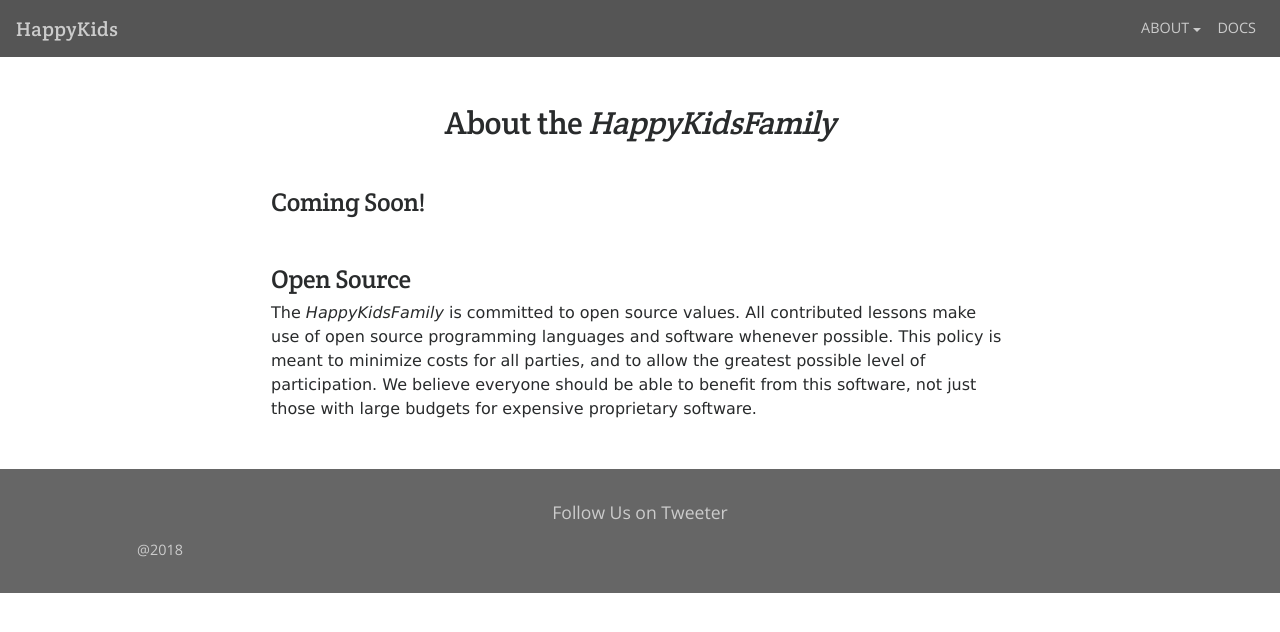
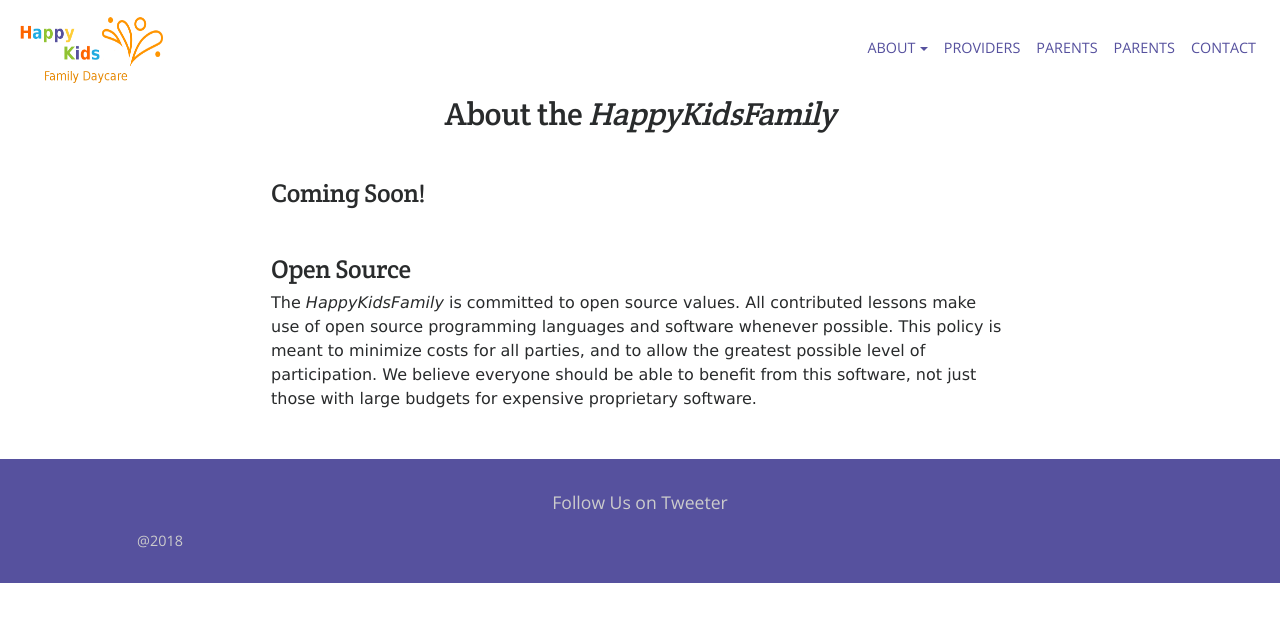
Before and after one commit to hkfda/hkfda.github.io, a Jekyll site: the page built from about.md, in a window 1280 px wide. Shown: the top 632 px of the page. Built offline with Jekyll 4.4.1, drawn with Linux system fonts in a browser that asks for light colours; nearby versions of some CDN libraries; some web fonts are replaced.

Commit message:
Site dev

```diff
--- /dev/null
+++ b/Gemfile
@@ -0,0 +1,2 @@
+source 'https://rubygems.org'
+gem 'github-pages', group: :jekyll_plugins
--- a/_includes/menu.html
+++ b/_includes/menu.html
@@ -1,4 +1,4 @@
-<nav class="navbar navbar-toggleable-sm navbar-light bg-faded">
+<nav class="navbar navbar-toggleable-sm navbar-light">
 	<!--<div class="container">-->
 	<button class="navbar-toggler navbar-toggler-right" type="button"
 		data-toggle="collapse" data-target="#navbarNavDropdown"
@@ -7,7 +7,7 @@
 		<span class="navbar-toggler-icon"></span>
 	</button>
 	<a class="navbar-brand"
-		href="{{site.baseurl}}/index">HappyKids</a>
+		href="{{site.baseurl}}/index"><img style="height: 5rem;" src="{{ site.baseurl }}/logo_header.png" /></a>
 	<div class="collapse navbar-collapse" id="navbarNavDropdown">
 		<ul class="nav navbar-nav ml-auto w-100 justify-content-end">
 			<li class="nav-item dropdown"><a
@@ -15,11 +15,20 @@
 				data-toggle="dropdown" aria-haspopup="true" aria-expanded="false">About</a>
 				<div class="dropdown-menu" aria-labelledby="navbarDropdownMenuLink">
 					<a class="dropdown-item" href="{{site.baseurl}}/about">About
-						HappyKids</a> <a class="dropdown-item" href="{{site.baseurl}}/contribute">Contribute</a>
+						Happy Kids</a> <a class="dropdown-item" href="{{site.baseurl}}/location">Location</a>
 				</div></li>
 
 			<li class="nav-item"><a class="nav-link"
-				href="{{site.baseurl}}/docs">Docs</a></li>
+				href="{{site.baseurl}}/providers">Providers</a></li>
+
+			<li class="nav-item"><a class="nav-link"
+				href="{{site.baseurl}}/parents">Parents</a></li>
+
+			<li class="nav-item"><a class="nav-link"
+				href="{{site.baseurl}}/parents">Parents</a></li>
+
+			<li class="nav-item"><a class="nav-link"
+				href="{{site.baseurl}}/contact">Contact</a></li>
 
 		</ul>
 	</div>
--- a/css/style.css
+++ b/css/style.css
@@ -403,15 +403,14 @@ Top Navigation Bar
 ========================================================================== */
 
   .navbar {
-    background-color:#555;
     padding: .6rem 1rem;
-    margin: 0 0 3rem 0;
+    height: 6rem;
   }
 
   .navbar-light .navbar-nav .nav-link {
     font-family:'Open Sans';
     text-transform:uppercase;
-    color:#ccc;
+    color:#56519e;
     font-size:.9rem;
   }
 
@@ -742,7 +741,7 @@ Footer
     font-family:'Open Sans';
     font-size:.9rem;
     color:#ccc;
-    background-color:#666;
+    background-color:#56519e;
     text-align:center;
   }
 
```
Also changed, not shown: GlomeDiagram.xml (deleted, +0 -1 lines), index.md (+4 -1 lines), location.md (added, +6 -0 lines), GlomeDiagram.svg (deleted), README.md, logo_header.png (added), slider.png (added), 1 other file.
